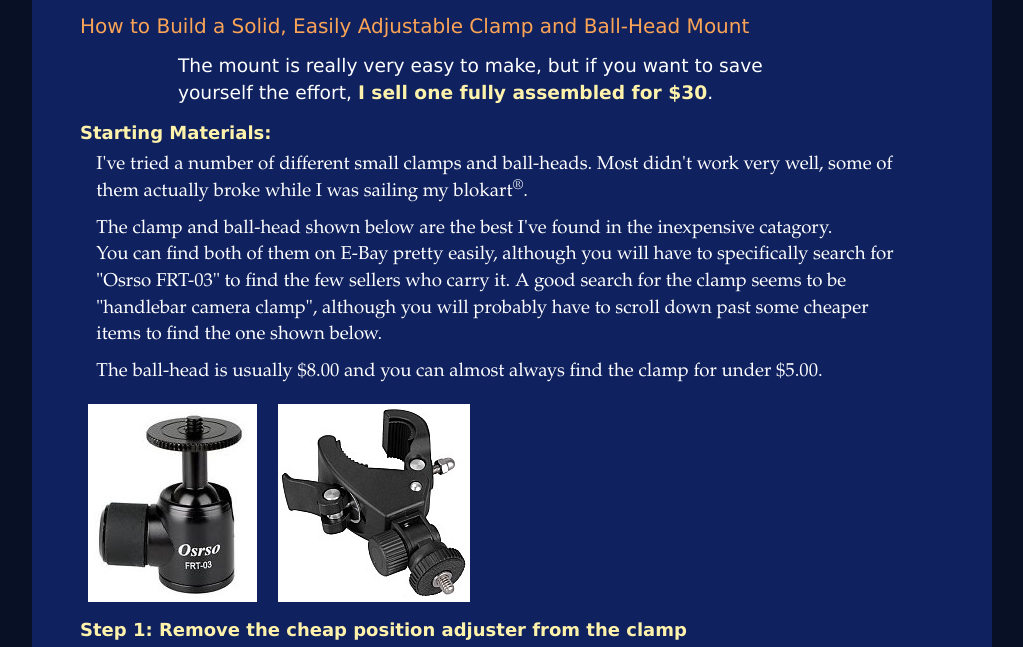
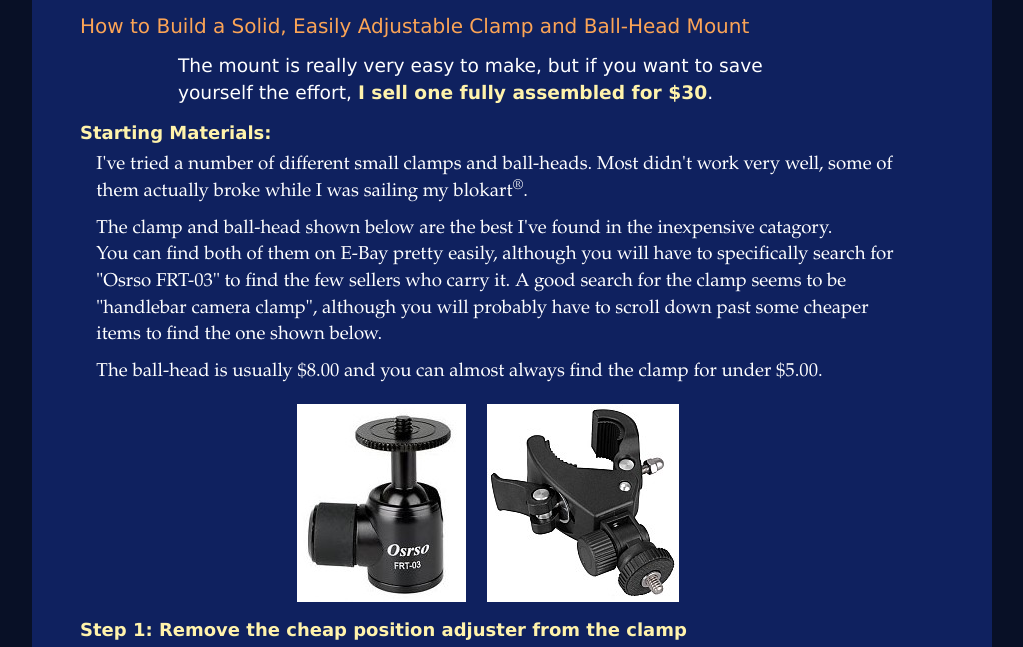
Before and after one commit to GeoffS/DIYBallHeadClamp, a plain HTML site: page ClampBallHeadDIY.htm in a window 1280 px wide. Shown: the part 108-755 px from the top of the page, without its empty margins (128-1151 px from the left). Drawn offline with nearby package versions, Linux system fonts and the light colour scheme; files that its build step writes are made by us from their sources.

Commit message:
Added some styles.

```diff
--- a/gsn/GSNstyle.css
+++ b/gsn/GSNstyle.css
@@ -122,6 +122,11 @@ indent4 {
 .rightIndent3 {
    margin-right: 20%
 }
+.center {
+   margin-right: auto;
+   margin-left: auto;
+   text-align: center;
+}
 .logo {
    font-family: Impact, Arial, Helvetica, sans-serif;
    font-style: italic;
```
